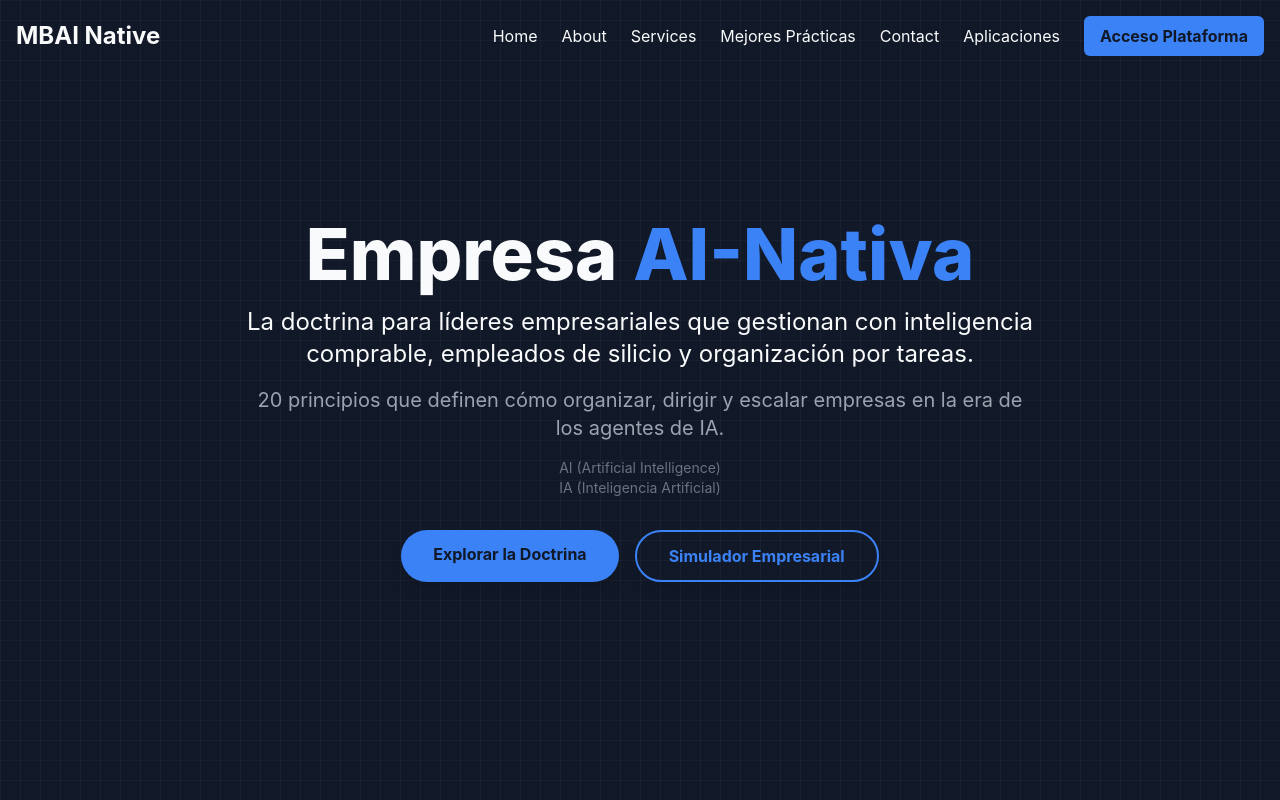
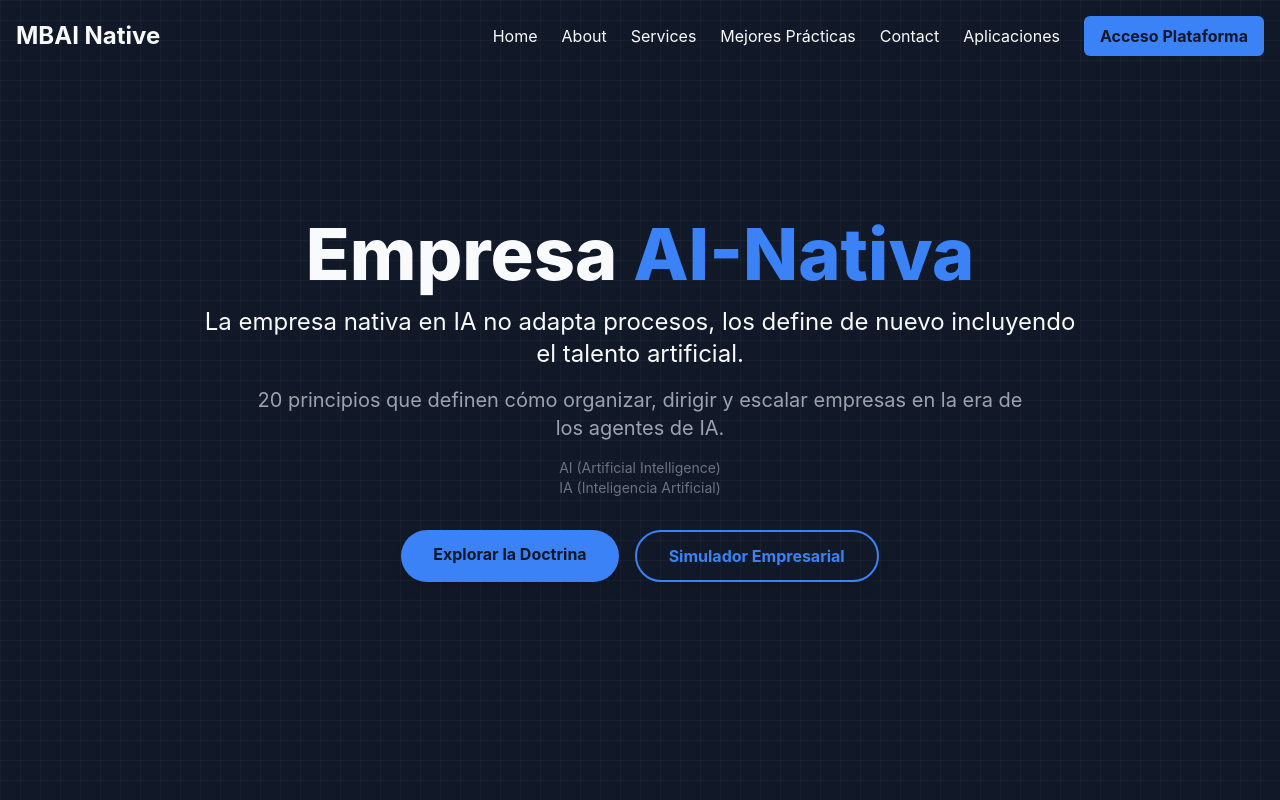
Before and after one commit to lbt00001-beep/mbainative-website, a Next.js app in the folder app/: page / in a window 1280 px wide. Shown: the top 800 px of the page. Built offline with nearby package versions, Linux system fonts and the light colour scheme.

Commit message:
fix: update Hero subtitle to new AI-native messaging

```diff
--- a/app/components/home/Hero.tsx
+++ b/app/components/home/Hero.tsx
@@ -6,8 +6,7 @@ export default function Hero() {
           Empresa <span className="text-[--accent]">AI-Nativa</span>
         </h1>
         <p className="text-xl md:text-2xl mb-4 max-w-4xl mx-auto animate-fade-in-up">
-          La doctrina para líderes empresariales que gestionan con inteligencia comprable,
-          empleados de silicio y organización por tareas.
+          La empresa nativa en IA no adapta procesos, los define de nuevo incluyendo el talento artificial.
         </p>
         <p className="text-lg md:text-xl mb-4 max-w-3xl mx-auto text-gray-400 animate-fade-in-up">
           20 principios que definen cómo organizar, dirigir y escalar empresas en la era de los agentes de IA.
```
